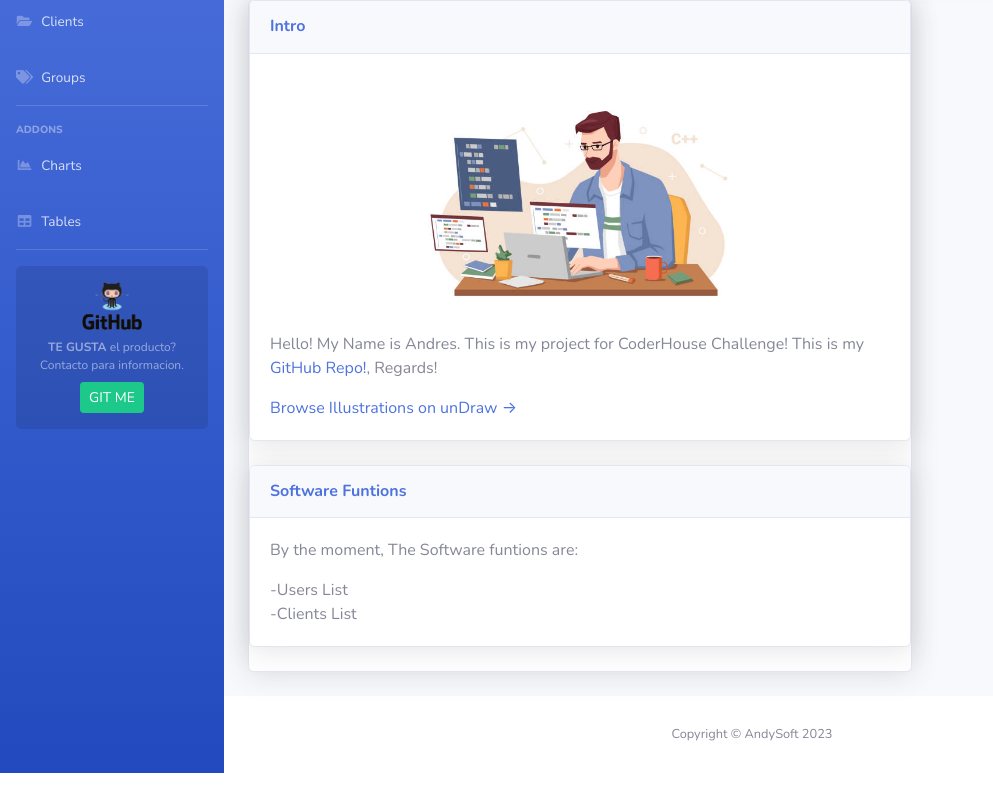
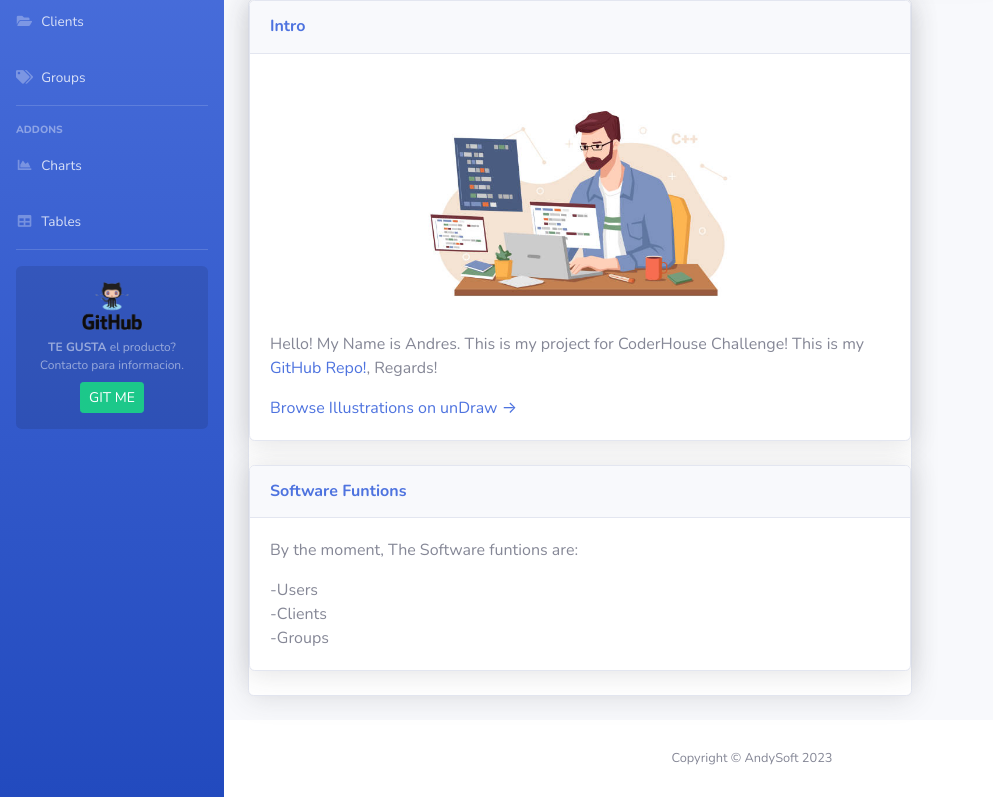
Before and after one commit to agimenox/Tercera-pre-entregaGimeno, a Django app: page /home/home_page/ in a window 1280 px wide. Shown: the part 279-1076 px from the top of the page, without its empty margins (0-993 px from the left). Before the commit the page ends 1052 px from the top, so only its background shows below. Run offline with Django 4.2, Linux system fonts and the light colour scheme; some libraries are stand-ins or nearby versions.

```diff
--- a/mvt_coderhouse_project/users_mgmt_app/templates/home.html
+++ b/mvt_coderhouse_project/users_mgmt_app/templates/home.html
@@ -133,8 +133,9 @@
                 </div>
                 <div class="card-body">
                     <p>By the moment, The Software funtions are:</p>
-                    <p class="mb-0">-Users List</p>
-                    <p class="mb-0">-Clients List</p>
+                    <p class="mb-0">-Users</p>
+                    <p class="mb-0">-Clients</p>
+                    <p class="mb-0">-Groups</p>
                 </div>
             </div>
 
```
